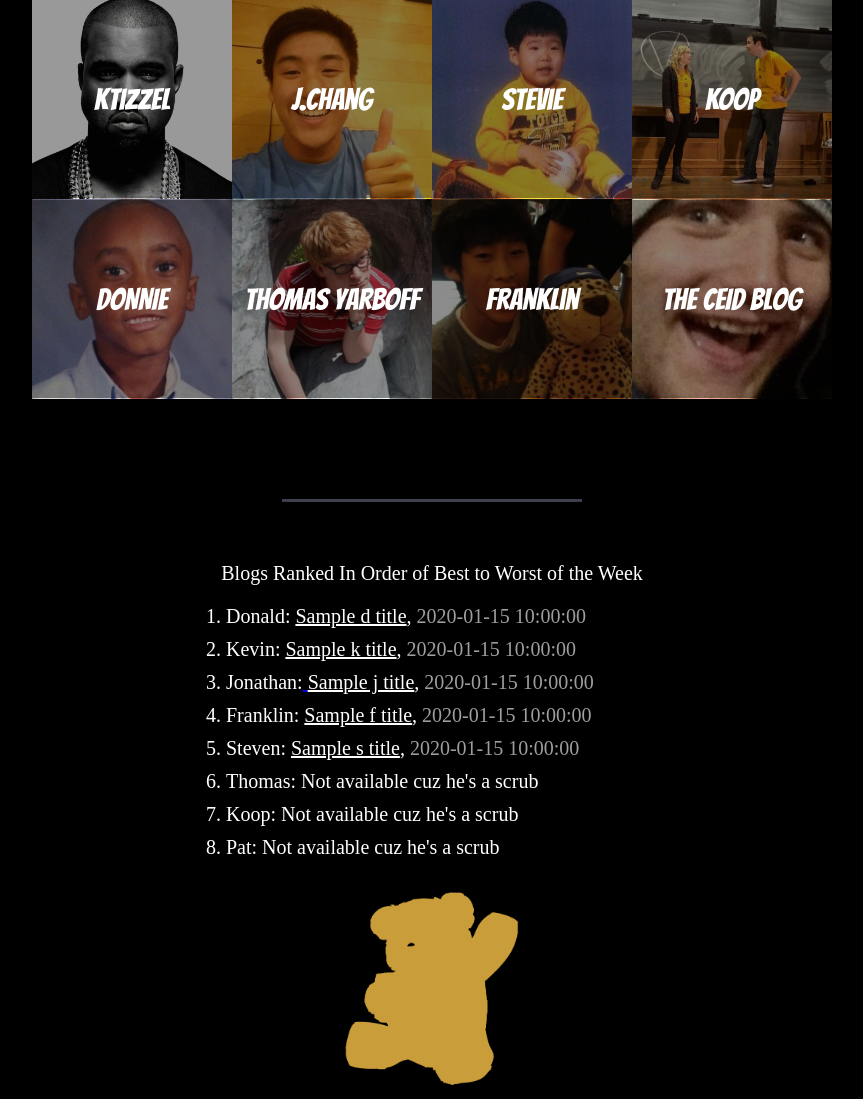
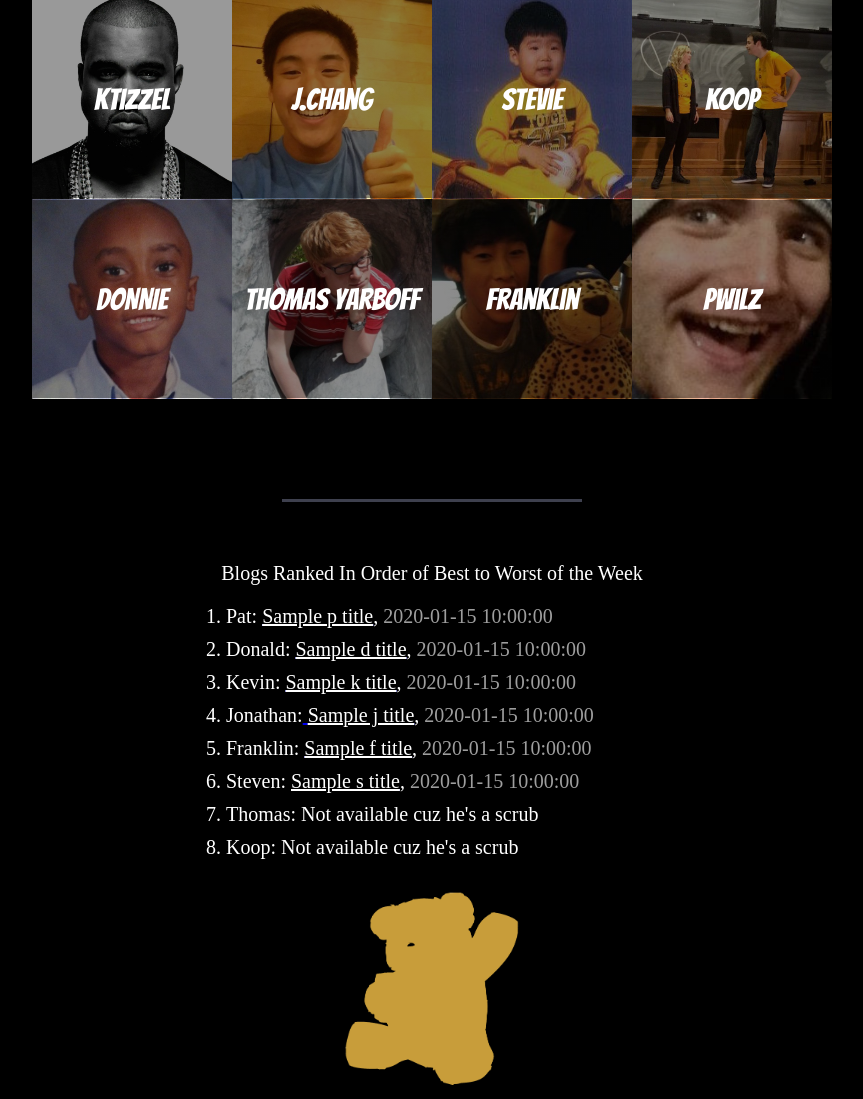
Before and after one commit to kevinhuangtan/consortium, a Flask app: template templates/consortium.html in a window 1280 px wide. Shown: the part 151-1250 px from the top of the page, without its empty margins (208-1071 px from the left). Run offline with Flask 2, Linux system fonts and the light colour scheme; the template is opened without the code that fills it: most values are stand-ins (such as "Sample title", 1, 10 or a date in 2020); some libraries are stand-ins or nearby versions; some web fonts are replaced.

Commit message:
added pat

```diff
--- a/main.py
+++ b/main.py
@@ -8,6 +8,14 @@ app.debug = True
 @app.route('/')
 def hello_world():
 
+	#Pat
+	req = urllib2.Request('https://pwilz.wordpress.com/', headers={'User-Agent' : "Magic Browser"})
+	con = urllib2.urlopen( req )
+	soup=BeautifulSoup(con.read())
+	p_title = soup.findAll('h1')[1].a.string
+	p_date = soup.findAll('time')[0].string
+	# print d_title
+	print p_date
 
 	#Donald
 	req = urllib2.Request('http://donaldwoodson.tumblr.com', headers={'User-Agent' : "Magic Browser"})
@@ -17,7 +25,6 @@ def hello_world():
 	d_title = d_title[2:]
 	d_date = soup.findAll("div", { "class" : "column left" })[1].a.string
 	# print d_title
-	print d_date
 
 	# steven
 	req = urllib2.Request('https://kangexpress.wordpress.com', headers={'User-Agent' : "Magic Browser"})
@@ -59,7 +66,7 @@ def hello_world():
 	# print kt_date
 
 
-	return render_template('consortium.html', f_title = f_title, f_date = f_date, j_title = j_title, j_date =j_date, k_title =k_title, k_date = k_date, s_title=s_title, s_date=s_date, d_title = d_title, d_date = d_date)
+	return render_template('consortium.html', f_title = f_title, f_date = f_date, j_title = j_title, j_date =j_date, k_title =k_title, k_date = k_date, s_title=s_title, s_date=s_date, d_title = d_title, d_date = d_date, p_title = p_title, p_date = p_date)
 
 if __name__ == '__main__':
     app.run()
--- a/templates/consortium.html
+++ b/templates/consortium.html
@@ -66,14 +66,14 @@
 <a href="http://donaldwoodson.tumblr.com"><div class="person donnie"><p class="name">DONNIE</p></div></a>
 <div class="person yarboff"><p class="name">Thomas Yarboff</p></div>
 <a href="http://www.frankjwu.com"><div class="person franklin"><p class="name">Franklin</p></div></a>
-<div class="person pat"><p class="name">The CEID Blog</p></div>
+<a href ="https://pwilz.wordpress.com/"><div class="person pat"><p class="name">PWilz</p></div></a>
 </div>
 
 <div class='rainbow'></div>
 <p style="margin-top: 3em;">Blogs Ranked In Order of Best to Worst of the Week</p>
 <div class="recent-blogs">
 	<ol>
-
+	<li class="blog">Pat: <a href="https://pwilz.wordpress.com"> <span class="blog-name">{{p_title}}</span></a>, <span class="date">{{p_date}}</span></li>
 	<li class="blog">Donald: <a href="http://donaldwoodson.tumblr.com"> <span class="blog-name">{{d_title}}</span></a>, <span class="date">{{d_date}}</span></li>
 
 	<li class="blog">Kevin: <a href="http://www.ktizzel.com/blog"><span class="blog-name">{{k_title}}</span></a>, <span class="date">{{k_date}}</span></li>
@@ -88,7 +88,7 @@
 
 	<li class="blog">Thomas: Not available cuz he's a scrub</li>
 	<li class="blog">Koop: Not available cuz he's a scrub</li>
-	<li class="blog">Pat: Not available cuz he's a scrub</li>
+
 	</ol>
 </div>
 
```
Also changed, not shown: 1 other file.
